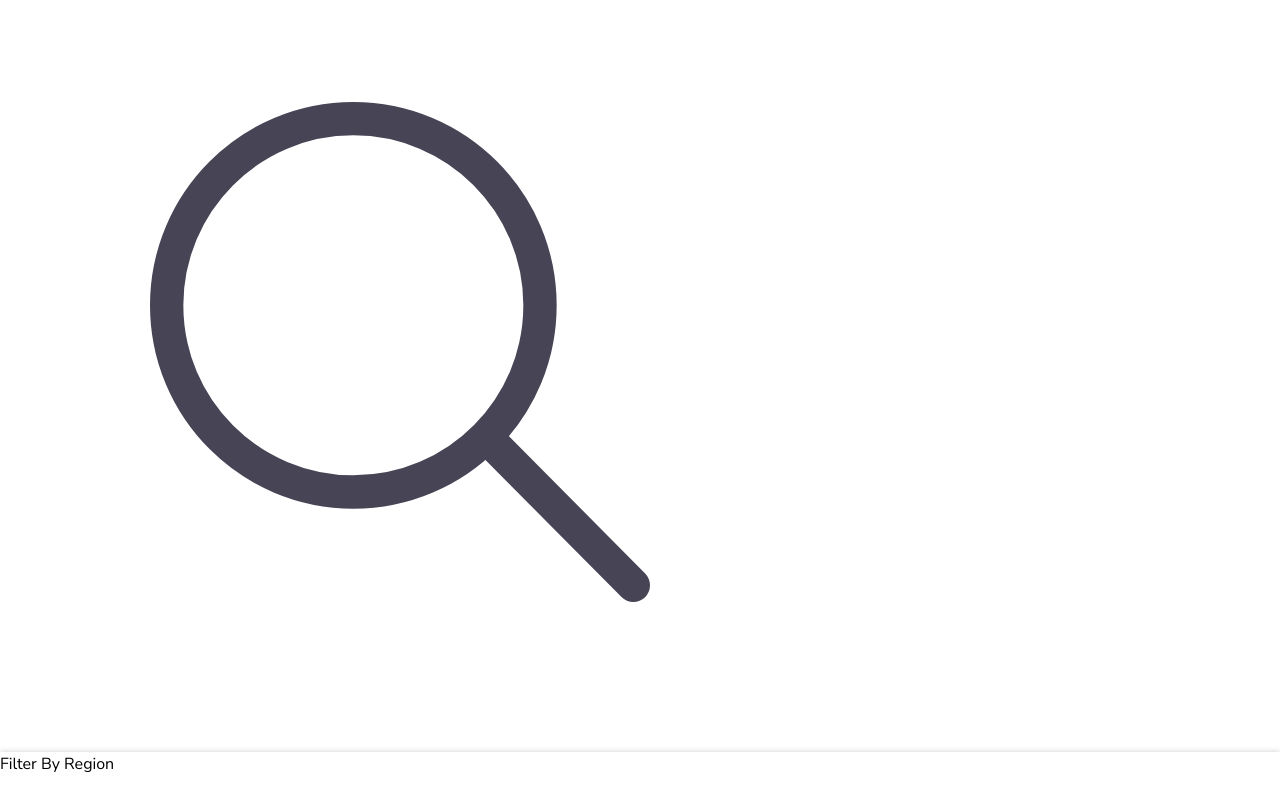
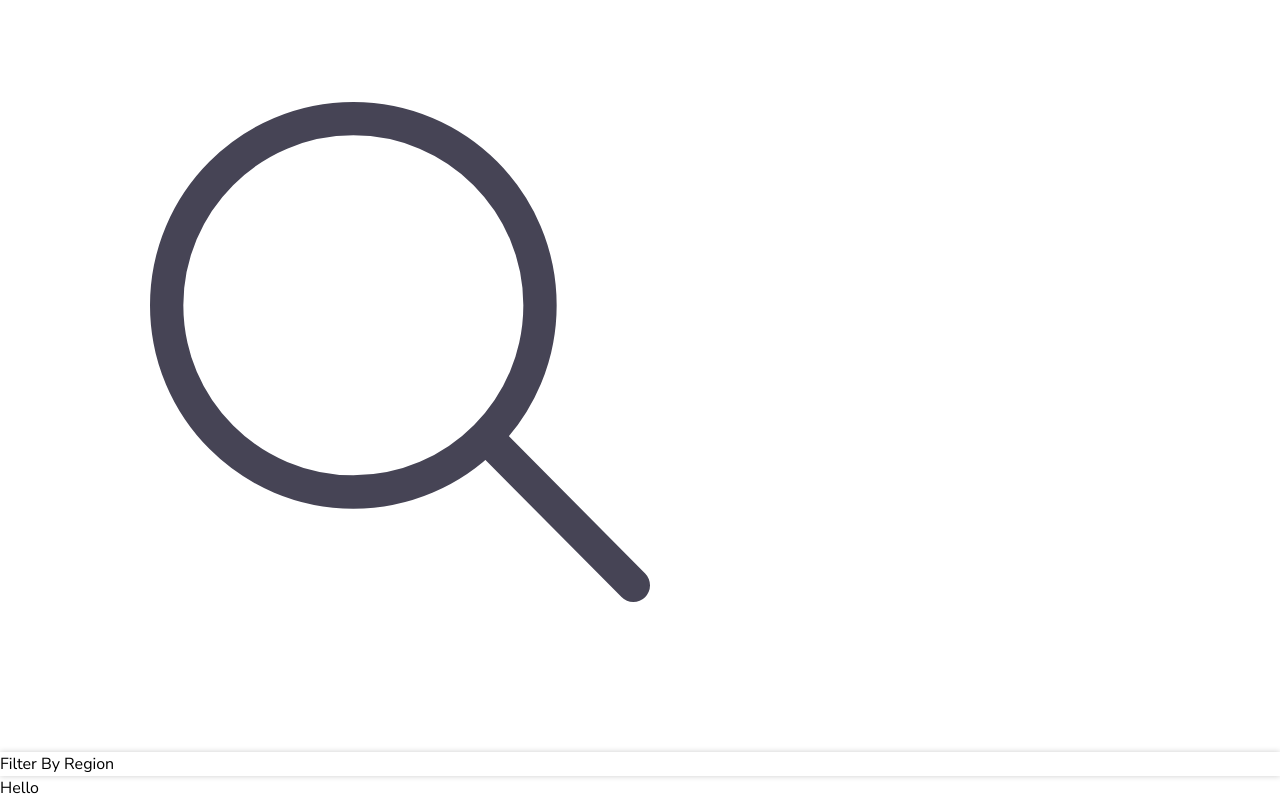
Before and after one commit to SajeedAninda/REST-Countries-with-API, a React (Vite) app: page / in a window 1280 px wide. Shown: the part 420-1220 px from the top of the page. Before the commit the page ends 1196 px from the top, so only its background shows below. Built offline with nearby package versions, Linux system fonts and the light colour scheme.

Commit message:
Installed and imported axios

```diff
--- a/package.json
+++ b/package.json
@@ -10,6 +10,7 @@
     "preview": "vite preview"
   },
   "dependencies": {
+    "axios": "^1.7.2",
     "react": "^18.3.1",
     "react-dom": "^18.3.1",
     "react-router-dom": "^6.25.1"
--- /dev/null
+++ b/src/Components/Home/AllCountries.jsx
@@ -0,0 +1,13 @@
+import React from 'react';
+import axios from 'axios';
+
+
+const AllCountries = () => {
+    return (
+        <div className='mt-10'>
+            Hello
+        </div>
+    );
+};
+
+export default AllCountries;
--- a/src/Components/Home/Home.jsx
+++ b/src/Components/Home/Home.jsx
@@ -1,6 +1,7 @@
 import React, { useState } from 'react';
 import searchIcon from "../../assets/search.svg";
 import "./home.css";
+import AllCountries from './AllCountries';
 
 const Home = () => {
     let [selectedContinents, setSelectedContinents] = useState("");
@@ -58,6 +59,8 @@ const Home = () => {
                         )}
                     </div>
                 </div>
+
+                <AllCountries></AllCountries>
             </div>
         </div>
     );
```
Also changed, not shown: 1 other file (tests, documents, lock files or other folders).
